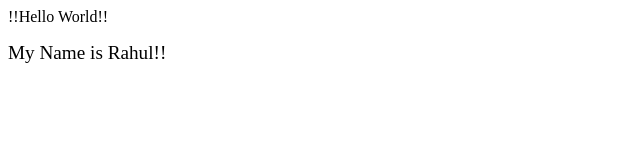
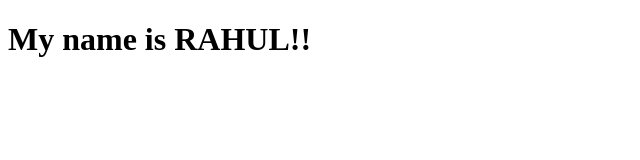
Before and after one commit to Rahul-GautamIET/git-repo, a plain HTML site: page index.html in a window 1280 px wide. Shown: the whole page, without its empty margins (0-640 px from the left). Drawn offline with Linux system fonts and the light colour scheme.

Commit message:
Added New Files

```diff
--- a/index.html
+++ b/index.html
@@ -1,2 +1,11 @@
-<p>!!Hello World!!</p>
-<big>My Name is Rahul!!</big>
+<!DOCTYPE html>
+<html lang="en">
+<head>
+    <meta charset="UTF-8">
+    <meta name="viewport" content="width=device-width, initial-scale=1.0">
+    <title>Document</title>
+</head>
+<body>
+    <h1>My name is RAHUL!!</h1>
+</body>
+</html>
```
